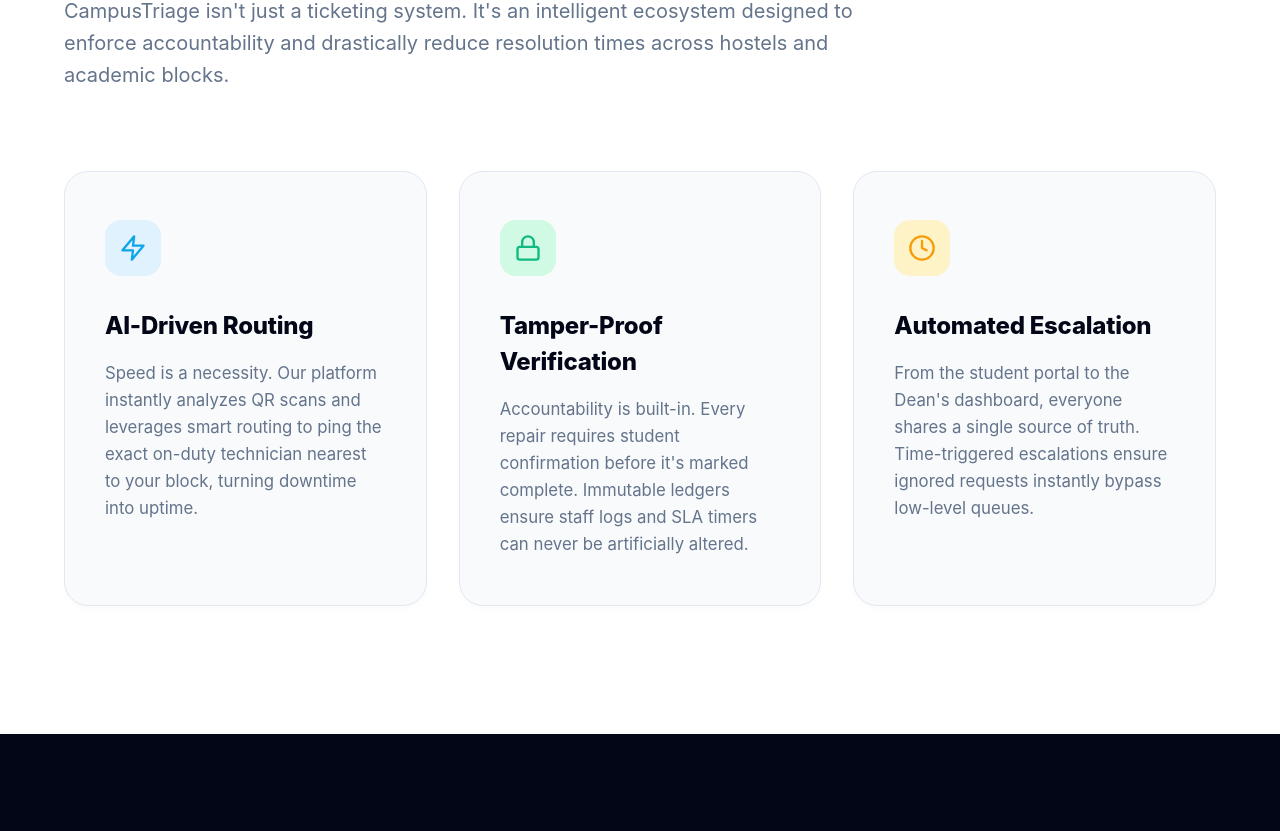
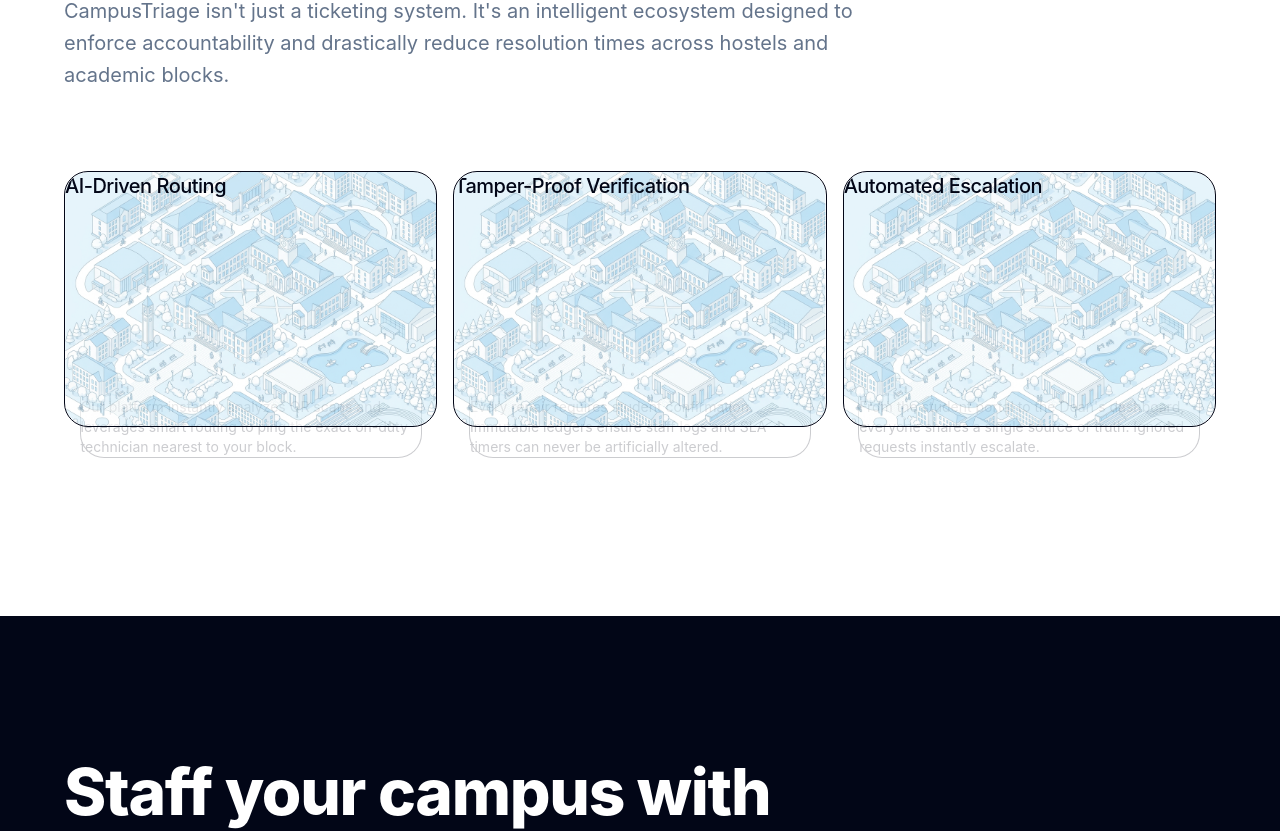
Before and after one commit to swastiksinha1/TechTinkerers-Swastik, a React (Vite) app in the folder client/: page / in a window 1280 px wide. Shown: the part 5880-6711 px from the top of the page. Built offline with nearby package versions, Linux system fonts and the light colour scheme.

Commit message:
feat: Replace custom grid with Unlumen HoverFeatureCards
- Installed @unlumen-ui/hover-feature-cards via shadcn
- Replaced custom grid with HoverFeatureCards component
- Configured 3-column layout and passed CampusTriage copy
- Used isometric_campus as a blended background image for the cards

```diff
--- /dev/null
+++ b/client/src/components/unlumen-ui/hover-feature-cards.tsx
@@ -0,0 +1,144 @@
+"use client";
+
+import * as React from "react";
+import { cn } from "@/lib/utils";
+import { motion } from "motion/react";
+
+export interface HoverFeatureCard {
+  name: string;
+  description: string;
+  href?: string;
+  img?: string;
+  imgLight?: string;
+  imgClassName?: string;
+  imgWidth?: number;
+  containerClassName?: string;
+  fadeBottom?: boolean;
+  soon?: boolean;
+}
+
+export interface HoverFeatureCardsProps {
+  items: HoverFeatureCard[];
+  className?: string;
+  renderLink?: (href: string, children: React.ReactNode) => React.ReactNode;
+}
+
+function HoverFeatureCard({
+  item,
+  renderLink,
+}: {
+  item: HoverFeatureCard;
+  renderLink?: HoverFeatureCardsProps["renderLink"];
+}) {
+  const inner = (
+    <motion.div
+      initial="rest"
+      whileHover="hover"
+      animate="rest"
+      whileTap={{ scale: item.href && !item.soon ? 0.97 : 1 }}
+      transition={{ type: "spring", stiffness: 300, damping: 22 }}
+      variants={{ rest: { scale: 1, y: 0 } }}
+      className={cn(
+        "group flex flex-col w-full relative",
+        item.soon
+          ? "opacity-80 cursor-not-allowed"
+          : item.href
+            ? "cursor-pointer"
+            : "",
+      )}
+    >
+      <div
+        className={cn(
+          "flex flex-col rounded-3xl border h-64 z-5 bg-surface transition-colors w-full",
+          !item.soon && item.href ? "hover:border-border/80" : "",
+          item.soon ? "border-dashed border-border" : "border-border",
+        )}
+      >
+        {item.soon && (
+          <span className="absolute top-3 right-3 z-10 text-xs text-muted-foreground border rounded-full px-2 py-1 bg-card">
+            Coming soon
+          </span>
+        )}
+
+        <div
+          className={cn(
+            "relative w-full overflow-hidden bg-muted/10 px-5 pt-6 pb-4 flex flex-col gap-3",
+            item.containerClassName,
+          )}
+        >
+          <span
+            className={cn(
+              "font-medium text-xl tracking-tight",
+              item.soon ? "text-muted-foreground/80" : "text-foreground",
+            )}
+          >
+            {item.name}
+          </span>
+
+          {item.img && (
+            <img
+              src={item.img}
+              alt={item.name}
+              width={item.imgWidth ?? 200}
+              height={200}
+              className={cn("h-auto hidden dark:block", item.imgClassName)}
+            />
+          )}
+          {(item.imgLight ?? item.img) && (
+            <img
+              src={item.imgLight ?? item.img}
+              alt={item.name}
+              width={item.imgWidth ?? 200}
+              height={200}
+              className={cn("h-auto dark:hidden", item.imgClassName)}
+            />
+          )}
+
+          {item.fadeBottom && (
+            <div className="pointer-events-none absolute inset-x-0 bottom-0 h-22 bg-gradient-to-t from-surface to-transparent" />
+          )}
+        </div>
+      </div>
+
+      <motion.div
+        variants={{
+          rest: { opacity: 0.2, y: -30 },
+          hover: { opacity: 1, y: 0 },
+        }}
+        transition={{ type: "spring", stiffness: 200, damping: 15 }}
+        className="overflow-hidden z-1 w-11/12 self-center"
+      >
+        <div className="py-3 px-5 relative border-t-0 rounded-b-3xl border">
+          <div className="pointer-events-none w-[103%] bg-gradient-to-b from-background to-transparent h-12 absolute -top-1 -left-1" />
+          <p className="text-sm font-base text-muted-foreground">
+            {item.description}
+          </p>
+        </div>
+      </motion.div>
+    </motion.div>
+  );
+
+  if (item.href && renderLink) {
+    return renderLink(item.href, inner);
+  }
+
+  return inner;
+}
+
+function HoverFeatureCards({
+  items,
+  className,
+  renderLink,
+}: HoverFeatureCardsProps) {
+  return (
+    <div
+      className={cn("grid grid-cols-1 sm:grid-cols-2 gap-4 w-full", className)}
+    >
+      {items.map((item) => (
+        <HoverFeatureCard key={item.name} item={item} renderLink={renderLink} />
+      ))}
+    </div>
+  );
+}
+
+export { HoverFeatureCards, HoverFeatureCard };
--- a/client/src/pages/LandingPage.tsx
+++ b/client/src/pages/LandingPage.tsx
@@ -2,6 +2,38 @@
 import { useNavigate } from 'react-router-dom';
 import { motion, useScroll, useTransform } from 'framer-motion';
 import { TiltCard } from "@/components/unlumen-ui/tilt-card";
+
+import { HoverFeatureCards, type HoverFeatureCard } from "@/components/unlumen-ui/hover-feature-cards";
+
+const featureItems: HoverFeatureCard[] = [
+  {
+    name: "AI-Driven Routing",
+    description: "Our platform instantly analyzes QR scans and leverages smart routing to ping the exact on-duty technician nearest to your block.",
+    img: "/isometric_campus.png",
+    imgClassName: "absolute -bottom-20 left-1/2 -translate-x-1/2 object-cover opacity-60 mix-blend-multiply dark:mix-blend-lighten",
+    imgWidth: 400,
+    containerClassName: "h-full rounded-3xl",
+    fadeBottom: true,
+  },
+  {
+    name: "Tamper-Proof Verification",
+    description: "Every repair requires student confirmation. Immutable ledgers ensure staff logs and SLA timers can never be artificially altered.",
+    img: "/isometric_campus.png",
+    imgClassName: "absolute -bottom-20 left-1/2 -translate-x-1/2 object-cover opacity-60 mix-blend-multiply dark:mix-blend-lighten",
+    imgWidth: 400,
+    containerClassName: "h-full rounded-3xl",
+    fadeBottom: true,
+  },
+  {
+    name: "Automated Escalation",
+    description: "From the student portal to the Dean's dashboard, everyone shares a single source of truth. Ignored requests instantly escalate.",
+    img: "/isometric_campus.png",
+    imgClassName: "absolute -bottom-20 left-1/2 -translate-x-1/2 object-cover opacity-60 mix-blend-multiply dark:mix-blend-lighten",
+    imgWidth: 400,
+    containerClassName: "h-full rounded-3xl",
+    fadeBottom: true,
+  }
+];
 
 const LandingPage = () => {
   const navigate = useNavigate();
@@ -107,7 +139,7 @@
         </div>
       </div>
 
-      {/* 3. Features Section: Animated Grid */}
+      {/* 3. Features Section: Hover Feature Cards */}
       <div style={{ padding: '8rem 4rem', background: 'var(--surface-color)', position: 'relative', zIndex: 10, color: 'var(--text-primary)' }}>
         <motion.div
           initial={{ opacity: 0, y: 20 }}
@@ -124,82 +156,11 @@
           </p>
         </motion.div>
 
-        <div style={{ display: 'grid', gridTemplateColumns: 'repeat(auto-fit, minmax(350px, 1fr))', gap: '2rem' }}>
-          {/* Card 1: AI Routing */}
-          <motion.div
-            initial={{ opacity: 0, y: 30 }}
-            whileInView={{ opacity: 1, y: 0 }}
-            viewport={{ once: true, margin: "-50px" }}
-            transition={{ duration: 0.6, delay: 0.1 }}
-            whileHover={{ y: -8, boxShadow: '0 20px 40px -15px rgba(0,0,0,0.05)', transition: { duration: 0.2 } }}
-            style={{
-              background: 'var(--bg-color)',
-              border: '1px solid var(--border-color)',
-              borderRadius: '24px',
-              padding: '3rem 2.5rem',
-              cursor: 'default',
-              boxShadow: '0 4px 6px -1px rgba(0, 0, 0, 0.02)'
-            }}
-          >
-            <div style={{ width: '56px', height: '56px', marginBottom: '2rem', color: '#0ea5e9', background: '#e0f2fe', borderRadius: '16px', display: 'flex', alignItems: 'center', justifyContent: 'center' }}>
-              <svg width="28" height="28" viewBox="0 0 24 24" fill="none" stroke="currentColor" strokeWidth="2" strokeLinecap="round" strokeLinejoin="round"><polygon points="13 2 3 14 12 14 11 22 21 10 12 10 13 2"/></svg>
-            </div>
-            <h3 style={{ fontSize: '1.5rem', marginBottom: '1rem', fontWeight: 800, letterSpacing: '-0.01em' }}>AI-Driven Routing</h3>
-            <p style={{ color: 'var(--text-secondary)', lineHeight: 1.6, fontSize: '1.05rem' }}>
-              Speed is a necessity. Our platform instantly analyzes QR scans and leverages smart routing to ping the exact on-duty technician nearest to your block, turning downtime into uptime.
-            </p>
-          </motion.div>
-
-          {/* Card 2: Tamper Proof */}
-          <motion.div
-            initial={{ opacity: 0, y: 30 }}
-            whileInView={{ opacity: 1, y: 0 }}
-            viewport={{ once: true, margin: "-50px" }}
-            transition={{ duration: 0.6, delay: 0.2 }}
-            whileHover={{ y: -8, boxShadow: '0 20px 40px -15px rgba(0,0,0,0.05)', transition: { duration: 0.2 } }}
-            style={{
-              background: 'var(--bg-color)',
-              border: '1px solid var(--border-color)',
-              borderRadius: '24px',
-              padding: '3rem 2.5rem',
-              cursor: 'default',
-              boxShadow: '0 4px 6px -1px rgba(0, 0, 0, 0.02)'
-            }}
-          >
-            <div style={{ width: '56px', height: '56px', marginBottom: '2rem', color: '#10b981', background: '#d1fae5', borderRadius: '16px', display: 'flex', alignItems: 'center', justifyContent: 'center' }}>
-              <svg width="28" height="28" viewBox="0 0 24 24" fill="none" stroke="currentColor" strokeWidth="2" strokeLinecap="round" strokeLinejoin="round"><rect x="3" y="11" width="18" height="11" rx="2" ry="2"/><path d="M7 11V7a5 5 0 0 1 10 0v4"/></svg>
-            </div>
-            <h3 style={{ fontSize: '1.5rem', marginBottom: '1rem', fontWeight: 800, letterSpacing: '-0.01em' }}>Tamper-Proof Verification</h3>
-            <p style={{ color: 'var(--text-secondary)', lineHeight: 1.6, fontSize: '1.05rem' }}>
-              Accountability is built-in. Every repair requires student confirmation before it's marked complete. Immutable ledgers ensure staff logs and SLA timers can never be artificially altered.
-            </p>
-          </motion.div>
-
-          {/* Card 3: Visibility */}
-          <motion.div
-            initial={{ opacity: 0, y: 30 }}
-            whileInView={{ opacity: 1, y: 0 }}
-            viewport={{ once: true, margin: "-50px" }}
-            transition={{ duration: 0.6, delay: 0.3 }}
-            whileHover={{ y: -8, boxShadow: '0 20px 40px -15px rgba(0,0,0,0.05)', transition: { duration: 0.2 } }}
-            style={{
-              background: 'var(--bg-color)',
-              border: '1px solid var(--border-color)',
-              borderRadius: '24px',
-              padding: '3rem 2.5rem',
-              cursor: 'default',
-              boxShadow: '0 4px 6px -1px rgba(0, 0, 0, 0.02)'
-            }}
-          >
-            <div style={{ width: '56px', height: '56px', marginBottom: '2rem', color: '#f59e0b', background: '#fef3c7', borderRadius: '16px', display: 'flex', alignItems: 'center', justifyContent: 'center' }}>
-              <svg width="28" height="28" viewBox="0 0 24 24" fill="none" stroke="currentColor" strokeWidth="2" strokeLinecap="round" strokeLinejoin="round"><circle cx="12" cy="12" r="10"/><polyline points="12 6 12 12 16 14"/></svg>
-            </div>
-            <h3 style={{ fontSize: '1.5rem', marginBottom: '1rem', fontWeight: 800, letterSpacing: '-0.01em' }}>Automated Escalation</h3>
-            <p style={{ color: 'var(--text-secondary)', lineHeight: 1.6, fontSize: '1.05rem' }}>
-              From the student portal to the Dean's dashboard, everyone shares a single source of truth. Time-triggered escalations ensure ignored requests instantly bypass low-level queues.
-            </p>
-          </motion.div>
-        </div>
+        <HoverFeatureCards
+          items={featureItems}
+          className="grid-cols-1 md:grid-cols-3 max-w-[1200px]"
+          renderLink={(href, children) => <a href={href}>{children}</a>}
+        />
       </div>
 
       {/* 4. Massive Footer */}
```
